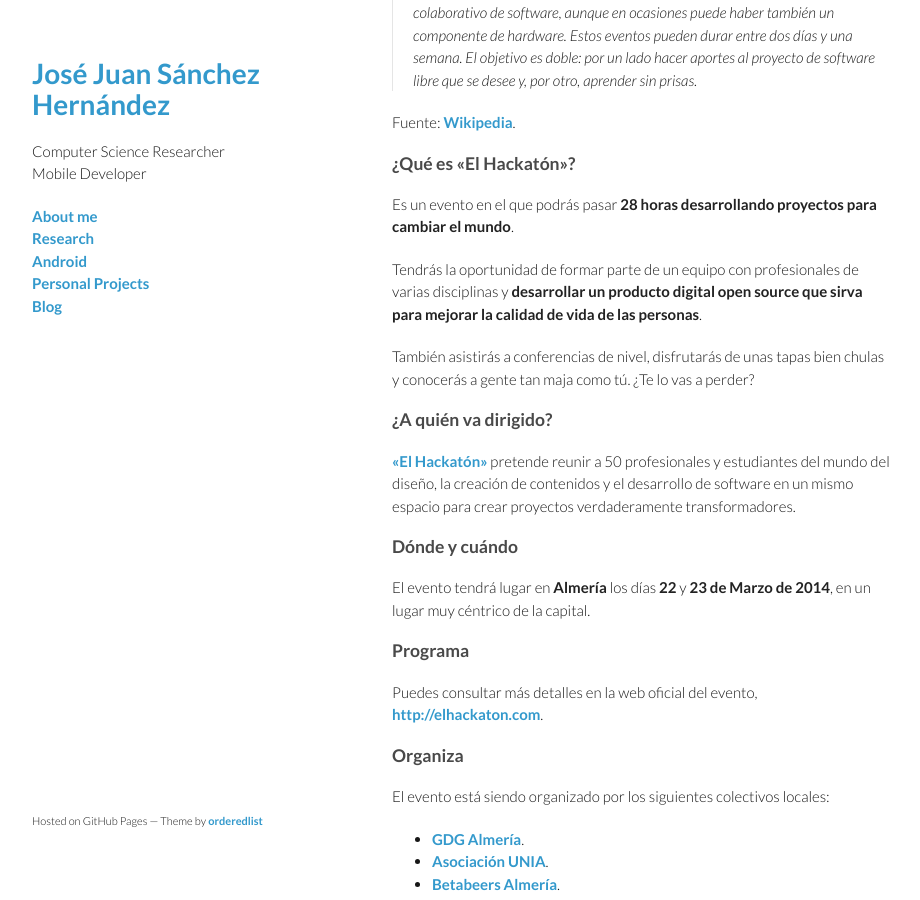
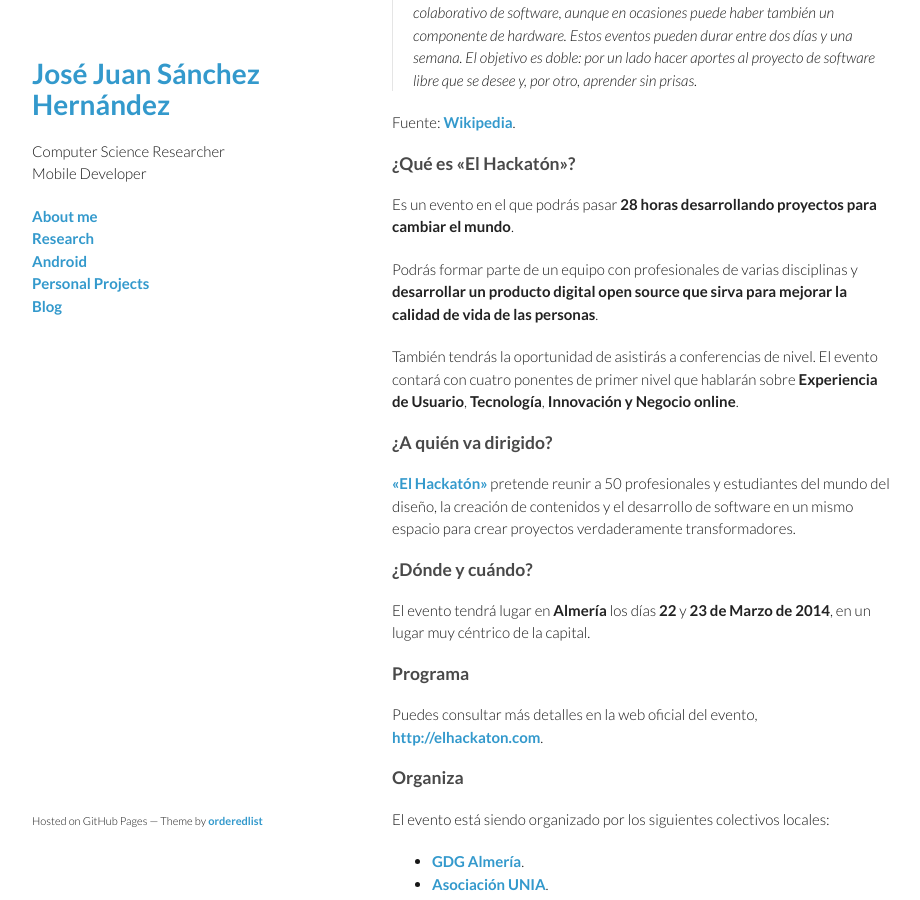
Before and after one commit to josejuansanchez/josejuansanchez.github.io, a Jekyll site: the page built from _posts/2014-02-18-el-hackaton.md, in a window 1280 px wide and 900 px high, scrolled down 421 px. Shown: the whole window, without its empty margins (178-1098 px from the left). Built offline with Jekyll 4.4.1, drawn with Linux system fonts in a browser that asks for light colours; comment, search, counter and statistics services are not loaded.

Commit message:
Update 2014-02-18-el-hackaton.md

```diff
--- a/_posts/2014-02-18-el-hackaton.md
+++ b/_posts/2014-02-18-el-hackaton.md
@@ -19,16 +19,15 @@ Fuente: [Wikipedia](http://es.wikipedia.org/wiki/Hackathon).
 
 Es un evento en el que podrás pasar **28 horas desarrollando proyectos para cambiar el mundo**.
 
-Tendrás la oportunidad de formar parte de un equipo con profesionales de varias disciplinas y **desarrollar un producto digital open source que sirva para mejorar la calidad de vida de las personas**.
+Podrás formar parte de un equipo con profesionales de varias disciplinas y **desarrollar un producto digital open source que sirva para mejorar la calidad de vida de las personas**.
 
-También asistirás a conferencias de nivel, disfrutarás de unas tapas bien chulas y conocerás a gente tan maja como tú. ¿Te lo vas a perder?
+También tendrás la oportunidad de asistirás a conferencias de nivel. El evento contará con cuatro ponentes de primer nivel que hablarán sobre **Experiencia de Usuario**, **Tecnología**, **Innovación y Negocio online**.
 
 ### ¿A quién va dirigido?
 
 [&laquo;El Hackatón&raquo;](http://elhackaton.com) pretende reunir a 50 profesionales y estudiantes del mundo del diseño, la creación de contenidos y el desarrollo de software en un mismo espacio para crear proyectos verdaderamente transformadores.
 
-
-### Dónde y cuándo
+### ¿Dónde y cuándo?
 
 El evento tendrá lugar en **Almería** los días **22** y **23 de Marzo de 2014**, en un lugar muy céntrico de la capital.
 
```
